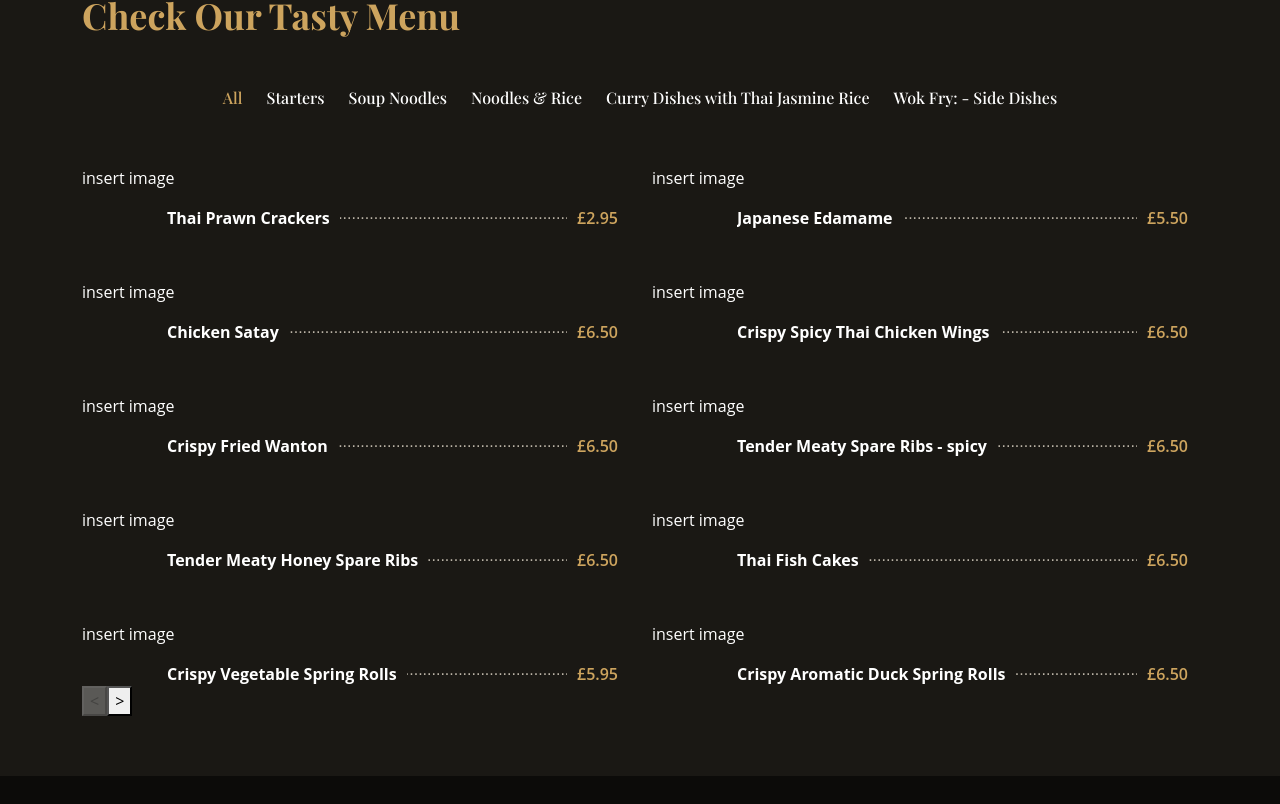
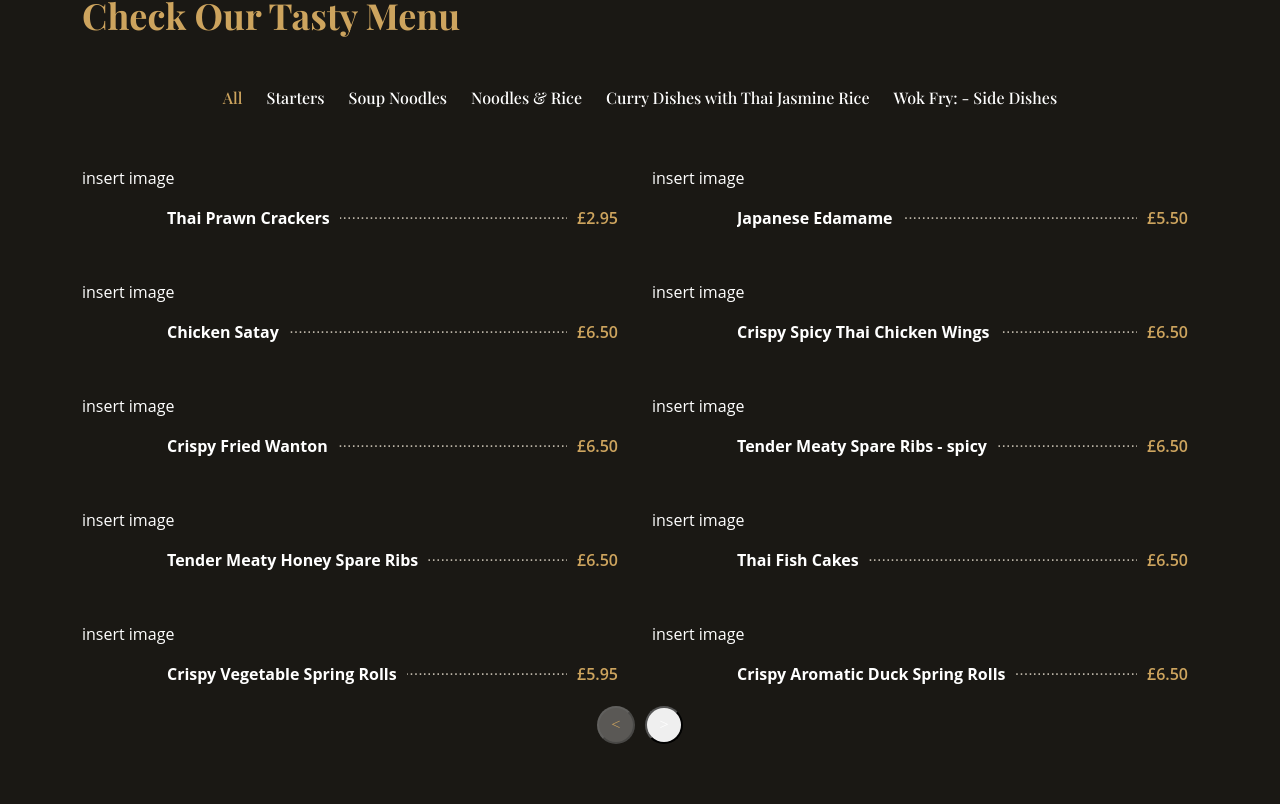
Before and after one commit to Justinng26/Papayaya_Bromley, a Next.js app: page / in a window 1280 px wide. Shown: the part 1896-2700 px from the top of the page. Before the commit the page ends 2672 px from the top, so only its background shows below. Built offline with nearby package versions, Linux system fonts and the light colour scheme.

Commit message:
styled pagination arrows

```diff
--- a/src/app/styles/menu.css
+++ b/src/app/styles/menu.css
@@ -28,3 +28,34 @@
 .menu #menu-filter li:last-child {
   margin-right: 0;
 }
+
+.pagination {
+  display: flex;
+  align-items: center;
+  justify-content: center;
+  margin-top: 20px; /* Adjust the margin as needed */
+}
+
+.pagination button {
+  cursor: pointer;
+  display: inline-block;
+  padding: 8px 12px 10px 12px;
+  font-size: 16px;
+  font-weight: 500;
+  line-height: 1;
+  color: #fff;
+  margin: 0 5px; /* Adjust the margin as needed */
+  transition: all ease-in-out 0.3s;
+  border-radius: 50px;
+  font-family: "Playfair Display", serif;
+}
+
+.pagination button.disabled {
+  opacity: 0.5; /* You can adjust the opacity to visually indicate a disabled state */
+  cursor: not-allowed;
+}
+
+.pagination button:hover,
+.pagination button:disabled {
+  color: #cda45e;
+}
```
